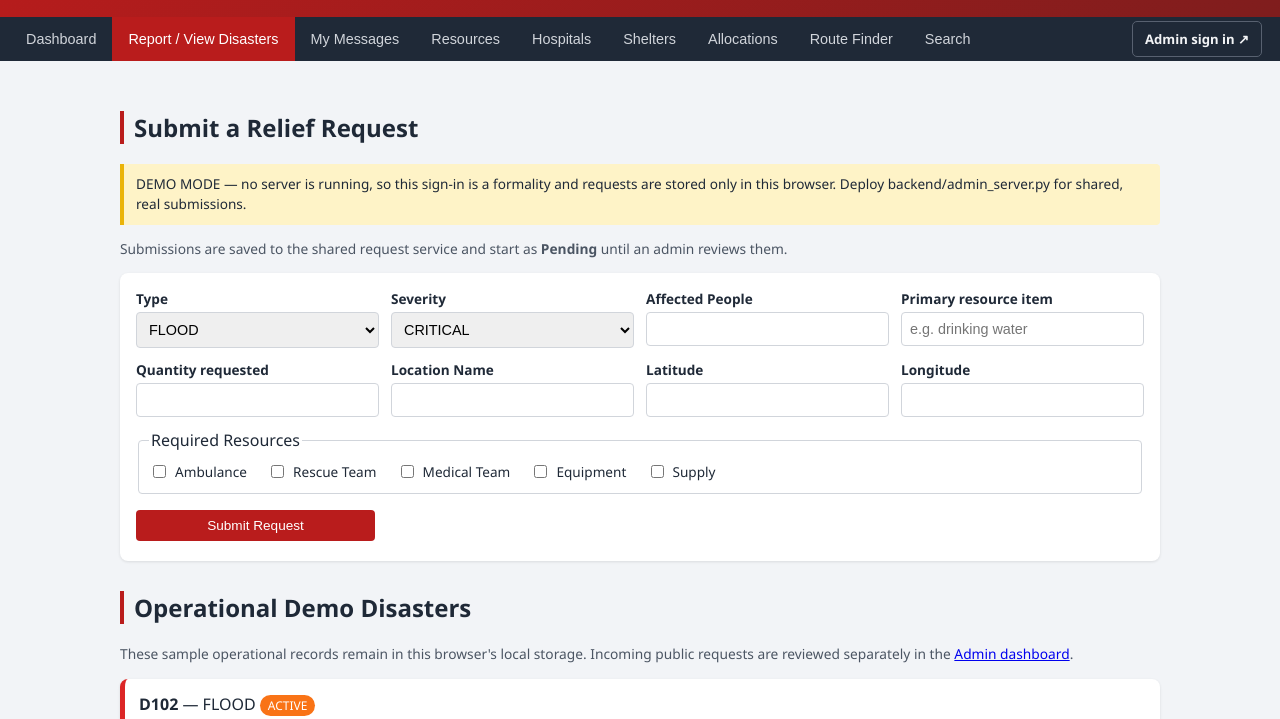
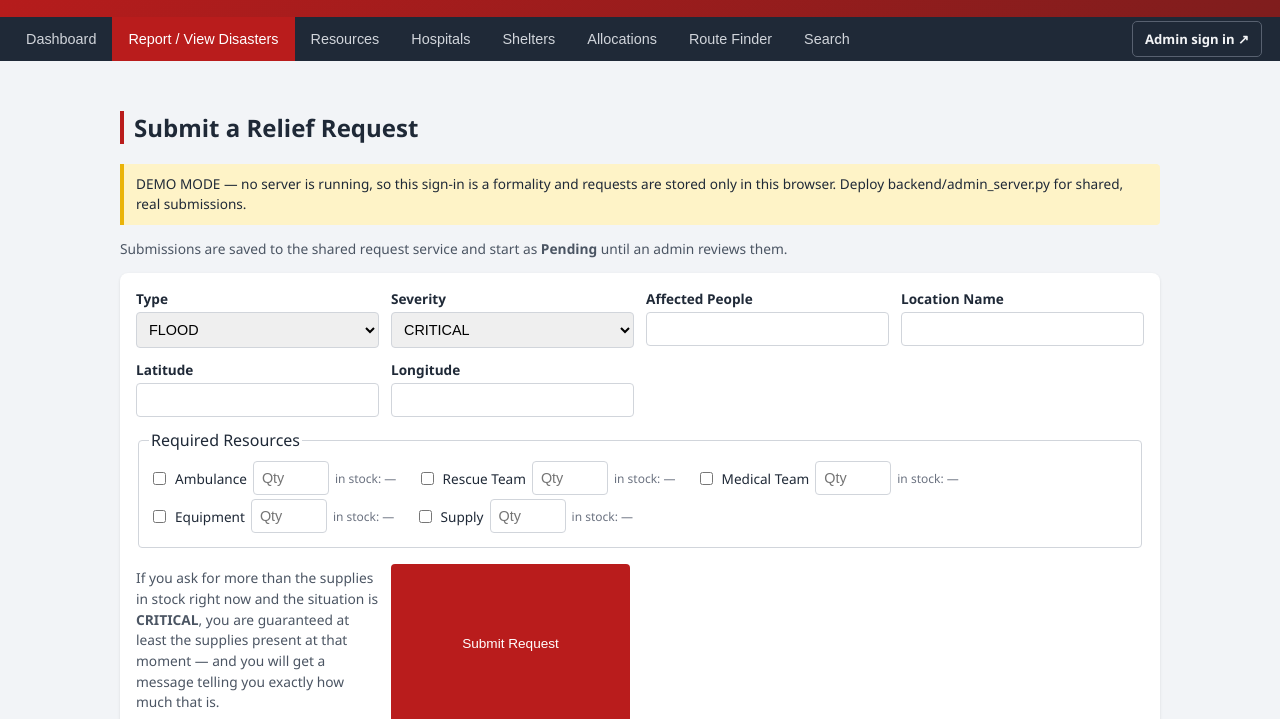
Before and after one commit to debugger-ur/Disaster_resource_allocation_system, a plain HTML site: page docs/index.html in a window 1280 px wide. Both pictures are taken after a click on the button "Report / View Disasters". Shown: the part 81-800 px from the top of the page. Drawn offline with Linux system fonts and the light colour scheme; no server answers.

Commit message:
Refactor index.html for resources and remove notifications
Updated the stylesheet link and removed the notifications section from the HTML. Added quantity input fields for resource options.

```diff
--- a/docs/index.html
+++ b/docs/index.html
@@ -4,7 +4,7 @@
 <meta charset="UTF-8">
 <meta name="viewport" content="width=device-width, initial-scale=1.0">
 <title>DRRAS — Disaster Relief Resource Allocation System</title>
-<link rel="stylesheet" href="css/style.css?v=2">
+<link rel="stylesheet" href="css/style.css">
 </head>
 <body>
 
@@ -16,7 +16,6 @@
 <nav class="tabs">
   <button class="tab-btn active" data-target="dashboard">Dashboard</button>
   <button class="tab-btn" data-target="disasters">Report / View Disasters</button>
-  <button class="tab-btn" data-target="notifications">My Messages</button>
   <button class="tab-btn" data-target="resources">Resources</button>
   <button class="tab-btn" data-target="hospitals">Hospitals</button>
   <button class="tab-btn" data-target="shelters">Shelters</button>
@@ -53,36 +52,54 @@
         </select>
       </label>
       <label>Affected People <input type="number" id="dAffected" min="0" required></label>
-      <label>Primary resource item <input type="text" id="dResourceItem" maxlength="100" placeholder="e.g. drinking water" required></label>
-      <label>Quantity requested <input type="number" id="dRequestedQuantity" min="1" step="1" required></label>
       <label>Location Name <input type="text" id="dLocation" required></label>
       <label>Latitude <input type="number" step="any" id="dLat" min="-90" max="90" required></label>
       <label>Longitude <input type="number" step="any" id="dLon" min="-180" max="180" required></label>
       <fieldset class="checkbox-group">
         <legend>Required Resources</legend>
-        <label><input type="checkbox" value="Ambulance"> Ambulance</label>
-        <label><input type="checkbox" value="RescueTeam"> Rescue Team</label>
-        <label><input type="checkbox" value="MedicalTeam"> Medical Team</label>
-        <label><input type="checkbox" value="Equipment"> Equipment</label>
-        <label><input type="checkbox" value="Supply"> Supply</label>
+        <label class="resource-option">
+          <input type="checkbox" value="Ambulance"> Ambulance
+          <input type="number" class="res-qty" data-category="Ambulance" min="0" step="1" placeholder="Qty">
+          <span class="stock-hint" data-category="Ambulance">in stock: —</span>
+        </label>
+        <label class="resource-option">
+          <input type="checkbox" value="RescueTeam"> Rescue Team
+          <input type="number" class="res-qty" data-category="RescueTeam" min="0" step="1" placeholder="Qty">
+          <span class="stock-hint" data-category="RescueTeam">in stock: —</span>
+        </label>
+        <label class="resource-option">
+          <input type="checkbox" value="MedicalTeam"> Medical Team
+          <input type="number" class="res-qty" data-category="MedicalTeam" min="0" step="1" placeholder="Qty">
+          <span class="stock-hint" data-category="MedicalTeam">in stock: —</span>
+        </label>
+        <label class="resource-option">
+          <input type="checkbox" value="Equipment"> Equipment
+          <input type="number" class="res-qty" data-category="Equipment" min="0" step="1" placeholder="Qty">
+          <span class="stock-hint" data-category="Equipment">in stock: —</span>
+        </label>
+        <label class="resource-option">
+          <input type="checkbox" value="Supply"> Supply
+          <input type="number" class="res-qty" data-category="Supply" min="0" step="1" placeholder="Qty">
+          <span class="stock-hint" data-category="Supply">in stock: —</span>
+        </label>
       </fieldset>
+      <p class="request-note">If you ask for more than the supplies in stock right now and the situation is <b>CRITICAL</b>, you are guaranteed at least the supplies present at that moment — and you will get a message telling you exactly how much that is.</p>
       <button type="submit" class="btn btn-primary">Submit Request</button>
     </form>
 
     <div id="disasterReportResult"></div>
 
+    <h2>Track Your Request</h2>
+    <p class="request-note">Enter the Request ID you received to see the latest status, the supplies that can be provided, and any message from the command center (accept / reject decisions included).</p>
+    <form id="trackForm" class="form-grid track-form">
+      <label>Request ID <input type="text" id="trackRequestId" placeholder="REQ-1A2B3C4D" required></label>
+      <button type="submit" class="btn btn-primary">Check status</button>
+    </form>
+    <div id="trackResult"></div>
+
     <h2>Operational Demo Disasters</h2>
     <p class="request-note">These sample operational records remain in this browser's local storage. Incoming public requests are reviewed separately in the <a href="admin.html">Admin dashboard</a>.</p>
     <div id="disasterList" class="card-list"></div>
-  </section>
-
-  <!-- USER NOTIFICATIONS -->
-  <section id="notifications" class="panel hidden">
-    <h2>My Messages</h2>
-    <p class="request-note">Decision updates are linked to this browser using a private notification token created when you submit a request. There are no end-user accounts in this demo.</p>
-    <button id="refreshNotificationsBtn" class="btn">Refresh messages</button>
-    <p id="notificationsStatus" role="status" aria-live="polite"></p>
-    <div id="notificationList" class="card-list"></div>
   </section>
 
   <!-- RESOURCES -->
@@ -219,6 +236,6 @@
   <p><button id="resetDataBtn" class="btn btn-danger">Reset All Data</button></p>
 </footer>
 
-<script type="module" src="js/main.js?v=2"></script>
+<script type="module" src="js/main.js"></script>
 </body>
 </html>
```
